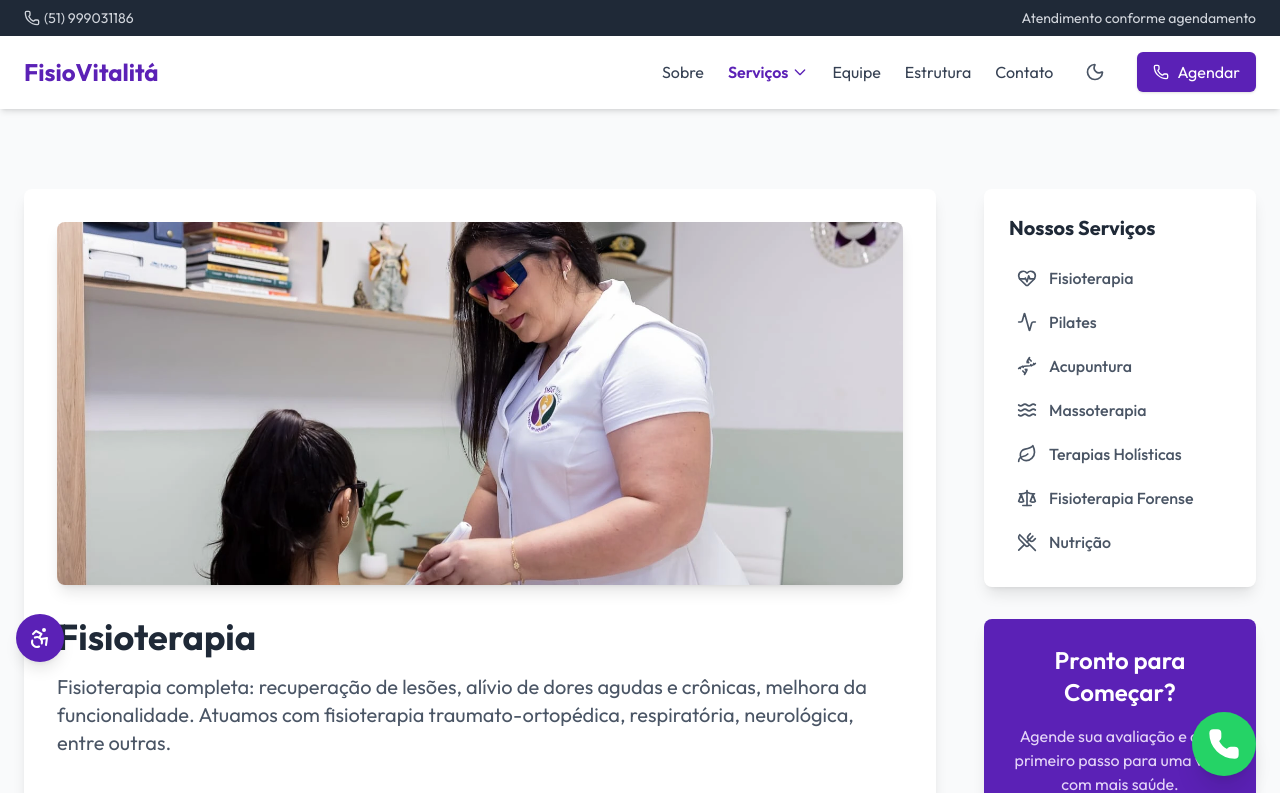
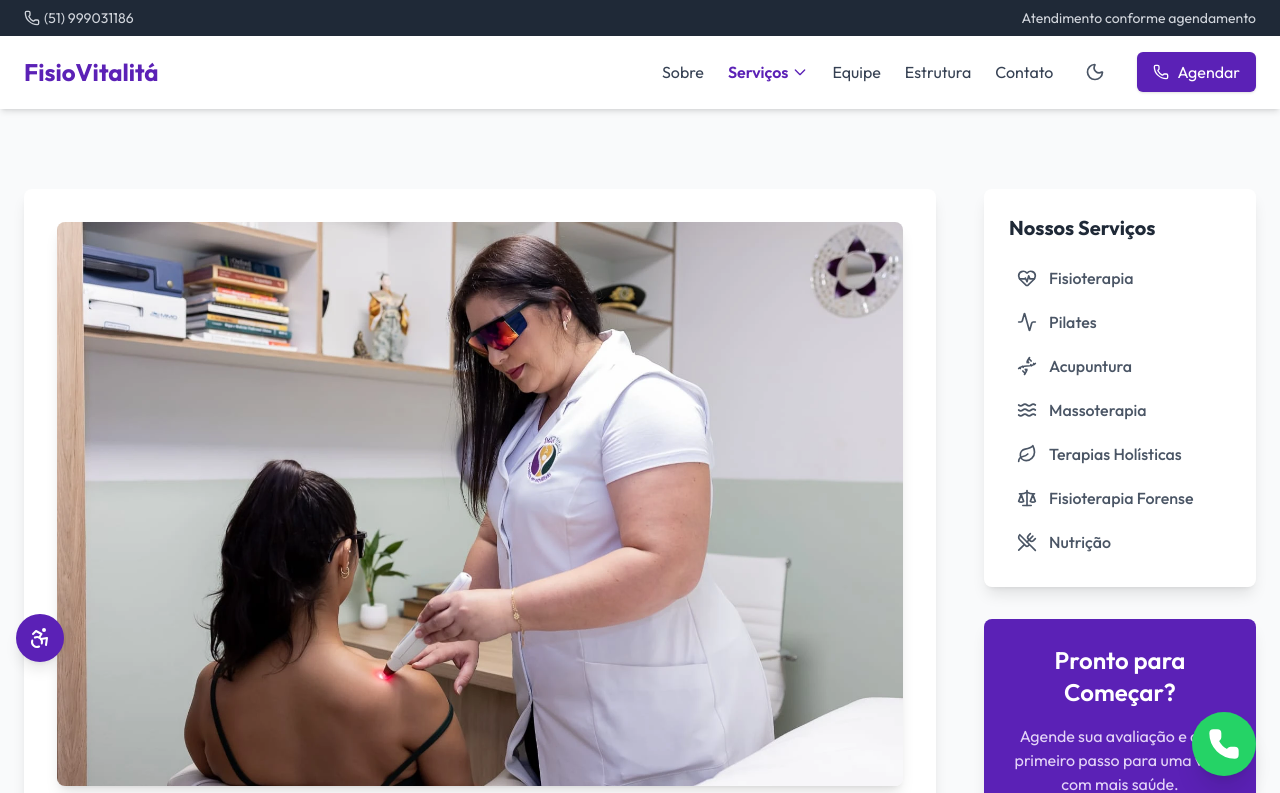
Before and after one commit to Kvothe000/fisio-vitalita-site, a Next.js app: page /servicos/fisioterapia in a window 1280 px wide. Shown: the top 793 px of the page. Built offline with nearby package versions, Linux system fonts and the light colour scheme.

Commit message:
mais ajustes

```diff
--- a/app/(public)/servicos/fisioterapia/page.tsx
+++ b/app/(public)/servicos/fisioterapia/page.tsx
@@ -28,16 +28,15 @@ export default function FisioterapiaPage() {
     Ele tem uma altura fixa ('h-80' = 320px)
     Ele tem 'overflow-hidden' para "cortar" o que sobrar da imagem.
 */}
-      <div className="relative w-full aspect-[16/9] md:aspect-[21/9] rounded-lg overflow-hidden shadow-lg mb-8">
       <Image
         src="/gallery/foto-fisioterapia-lazer.webp"
         alt="Atendimento de Fisioterapia na FisioVitalitá"
-          fill
-          style={{ objectFit: 'cover', objectPosition: 'center 25%' }}
+        width={1600}
+        height={900}
+        className="w-full h-auto rounded-lg shadow-lg mb-8"
         priority
         sizes="(max-width: 768px) 100vw, 75vw"
       />
-      </div>
 
       <h1 className="text-4xl font-bold text-brand-secondary mb-4">
         Fisioterapia
```
Lines whose indentation alone changed are shown as unchanged.
